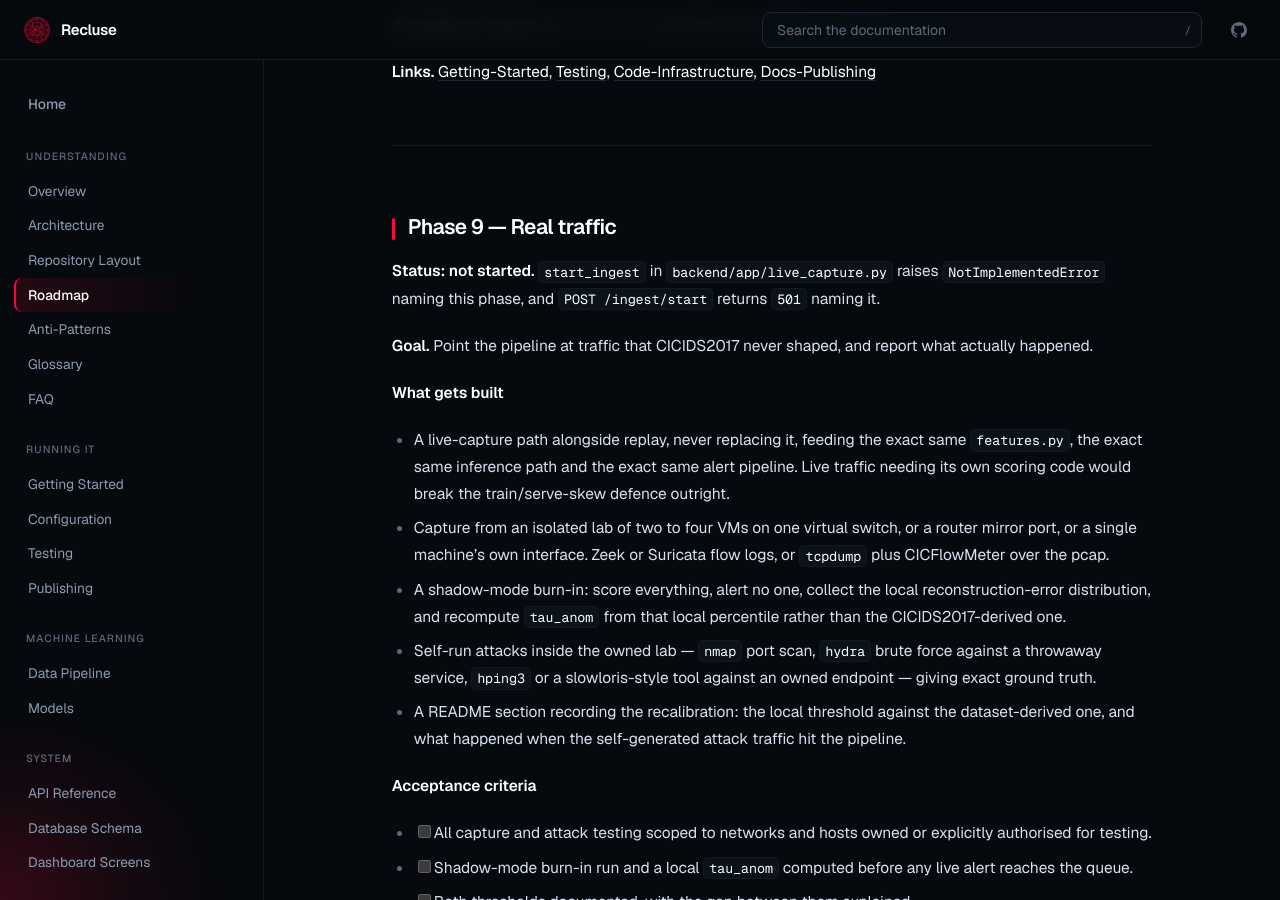
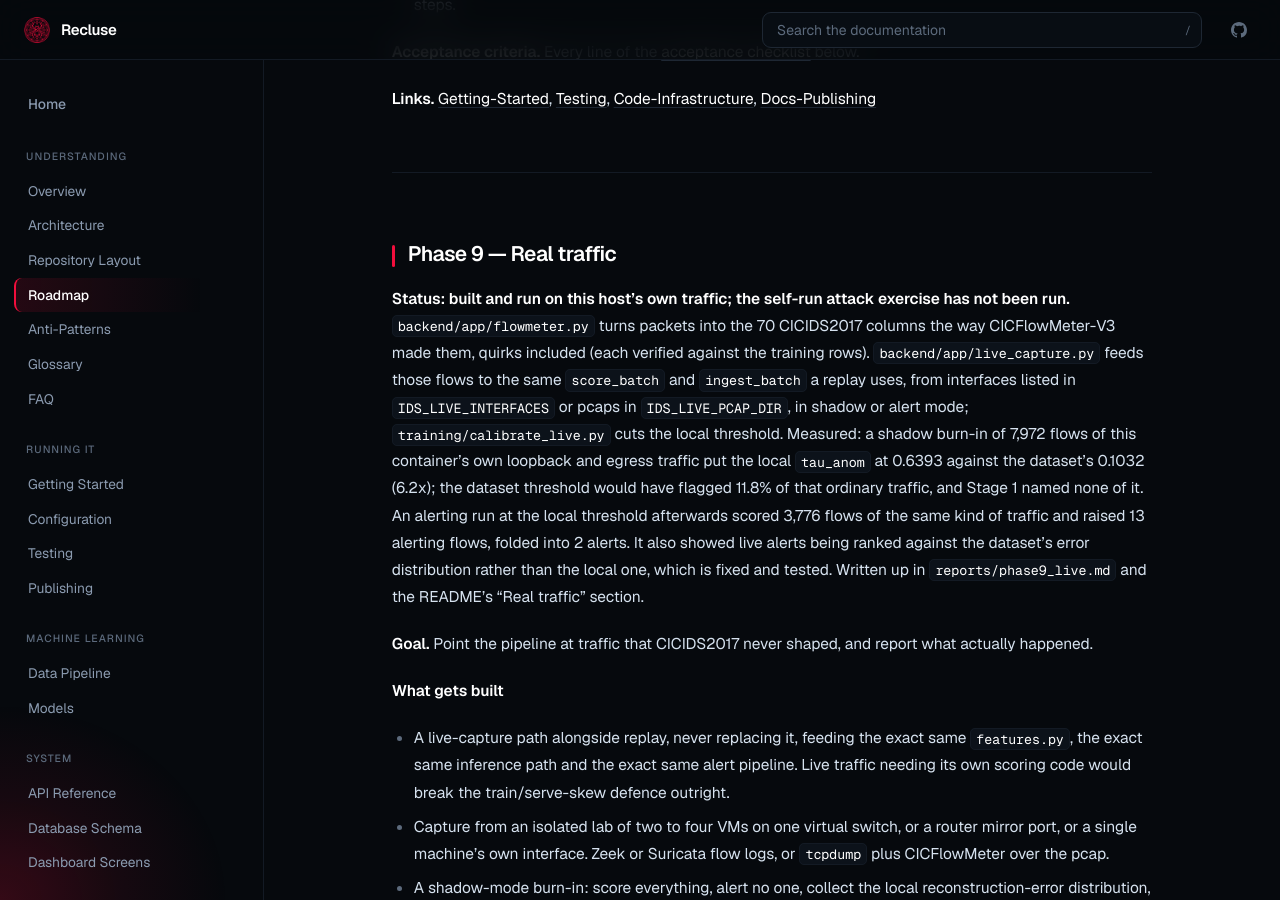
Before and after one commit to Team-Arachnid/recluse, a Jekyll site: the page built from docs/Roadmap.md, in a window 1280 px wide and 900 px high, scrolled down 24172 px. Built offline with Jekyll 4.4.1, drawn with Linux system fonts in a browser that asks for light colours; our own code applies the rules of GitHub Pages for plain Markdown files; some of the changed text lies outside the part shown.

Commit message:
Phase 9: burn-in on this host, both thresholds documented
A shadow-mode burn-in on this container's own loopback and egress
interfaces (not promiscuous), its own dashboard sessions, API calls and
package-index lookups: 7,972 flows. The local tau_anom is 0.6393
against the dataset's 0.1032 (6.2x); the CICIDS2017 threshold would
have flagged 11.8% of this ordinary traffic, and Stage 1 none of it.
reports/phase9_live.md is the calibration's write-up, including the
hosts and services the window was cut from.

Alert mode at the local threshold for five minutes of the same traffic
scored 3,776 flows and raised 13 alerting flows (0.34%), folded into 2
alerts -- the run that exposed the ranking bug fixed in the previous
commit. The alerting run after the fix had only the local API traffic
to watch, because the dashboard's dev server had stopped, and raised
nothing in 1,168 flows; the corrected ranking is pinned by a test
rather than by a live alert, and the README says so.

The README gains its "Real traffic (Phase 9)" section and the Roadmap
ticks three of Phase 9's four checklist lines. The fourth, the self-run
attack exercise, stays open: it belongs in an isolated lab the operator
owns, and it was not run here.

Co-Authored-By: Claude Opus 5.5 <noreply@anthropic.com>
Claude-Session: https://claude.ai/code/session_01UEBD8iKY1KGSPiWun3ah41

```diff
--- a/docs/Roadmap.md
+++ b/docs/Roadmap.md
@@ -7,9 +7,9 @@ built under, and the full acceptance checklist that Phase 8 is measured
 against. It is for anyone picking up the next piece of work, and for anyone
 auditing a claim made elsewhere in these docs against reality.
 
-**Status as of this writing: Phases 0 through 8 complete; Phase 9 is next.**
-Every v1 endpoint but one returns live data; `POST /ingest/start` belongs to
-Phase 9 and answers `501` naming it. Phases 1 through 8 have been run end to end
+**Status as of this writing: Phases 0 through 8 complete; Phase 9 built and run
+on this host's own traffic, with its self-run attack exercise still to do.**
+Every v1 endpoint returns live data. Phases 1 through 8 have been run end to end
 against the real 2.83M-row CICIDS2017 release; their numbers below are measured,
 not estimated. Both models are trained and fused by one rule that the serving
 path and the hold-out evaluation share, so the two-stage claim is measured as a
@@ -37,9 +37,10 @@ precedence over the release.
 | 6 | Frontend | Seven screens: triage queue, alert detail, live monitor, model performance, drift, feedback, analytics | Full walkthrough: replay, open an alert, read why / what / how-to-fix, submit a verdict, see it reflected downstream | **done** — `scripts/phase6_checkpoint.py` |
 | 7 | Drift and active learning | Nightly PSI job, guarded benign re-fit, champion/challenger retraining, full scoring audit trail | PSI snapshots stored and a challenger evaluated against the champion on the same held-out set | **done** — `reports/phase7_retrain.md` |
 | 8 | Packaging | `docker compose up` with models pre-loaded, `make seed`, parity and contract tests, complete README | Every line of the acceptance checklist below is true | **done** — the checklist below |
-| 9 | Real traffic | Live-capture path into the same feature module, shadow-mode burn-in, locally recomputed `tau_anom`, self-run attacks | Burn-in complete with both thresholds documented, and at least one self-run attack per testable family caught and explained end to end | not started |
+| 9 | Real traffic | Live-capture path into the same feature module, shadow-mode burn-in, locally recomputed `tau_anom`, self-run attacks | Burn-in complete with both thresholds documented, and at least one self-run attack per testable family caught and explained end to end | **partial** — burn-in done (`reports/phase9_live.md`); attack exercise not run |
 
-Phase 9 is the one phase not yet built.
+Phase 9's capture, burn-in and local threshold are built and were run here;
+its self-run attack exercise has not been.
 
 ---
 
@@ -944,9 +945,22 @@ makes the results readable.
 
 ## Phase 9 — Real traffic
 
-**Status: not started.** `start_ingest` in `backend/app/live_capture.py` raises
-`NotImplementedError` naming this phase, and `POST /ingest/start` returns `501`
-naming it.
+**Status: built and run on this host's own traffic; the self-run attack
+exercise has not been run.** `backend/app/flowmeter.py` turns packets into the
+70 CICIDS2017 columns the way CICFlowMeter-V3 made them, quirks included (each
+verified against the training rows). `backend/app/live_capture.py` feeds those
+flows to the same `score_batch` and `ingest_batch` a replay uses, from
+interfaces listed in `IDS_LIVE_INTERFACES` or pcaps in `IDS_LIVE_PCAP_DIR`, in
+shadow or alert mode; `training/calibrate_live.py` cuts the local threshold.
+Measured: a shadow burn-in of 7,972 flows of this container's own loopback and
+egress traffic put the local `tau_anom` at 0.6393 against the dataset's 0.1032
+(6.2x); the dataset threshold would have flagged 11.8% of that ordinary traffic,
+and Stage 1 named none of it. An alerting run at the local threshold afterwards
+scored 3,776 flows of the same kind of traffic and raised 13 alerting flows,
+folded into 2 alerts. It also showed live alerts being ranked against the
+dataset's error distribution rather than the local one, which is fixed and
+tested. Written up in `reports/phase9_live.md` and the README's "Real traffic"
+section.
 
 **Goal.** Point the pipeline at traffic that CICIDS2017 never shaped, and
 report what actually happened.
@@ -972,11 +986,11 @@ report what actually happened.
 
 **Acceptance criteria**
 
-- [ ] All capture and attack testing scoped to networks and hosts owned or
+- [x] All capture and attack testing scoped to networks and hosts owned or
       explicitly authorised for testing.
-- [ ] Shadow-mode burn-in run and a local `tau_anom` computed before any live
+- [x] Shadow-mode burn-in run and a local `tau_anom` computed before any live
       alert reaches the queue.
-- [ ] Both thresholds documented, with the gap between them explained.
+- [x] Both thresholds documented, with the gap between them explained.
 - [ ] At least one self-run attack per testable family caught and correctly
       explained end to end.
 
@@ -1117,14 +1131,22 @@ true.
 
 ### Real-world testing (Phase 9, optional but strongly recommended)
 
-- [ ] All capture and attack testing scoped to networks and hosts owned or
-      explicitly authorised for testing
-- [ ] Shadow-mode burn-in run and a local `tau_anom` computed before any live
-      alert reaches the queue
-- [ ] Both thresholds — dataset-derived and local — documented, with the gap
-      between them explained
+- [x] All capture and attack testing scoped to networks and hosts owned or
+      explicitly authorised for testing *(capture ran only on this container's
+      own interfaces, without promiscuous mode; the API captures only on
+      interfaces in `IDS_LIVE_INTERFACES` and reads pcaps only from
+      `IDS_LIVE_PCAP_DIR` — `test_an_interface_outside_the_allow_list_is_refused`,
+      `test_a_pcap_outside_the_capture_directory_is_refused`)*
+- [x] Shadow-mode burn-in run and a local `tau_anom` computed before any live
+      alert reaches the queue *(alert mode answers 409 until a calibration
+      exists for the serving Stage 2 model —
+      `test_alert_mode_is_refused_before_a_burn_in`; `reports/phase9_live.md`)*
+- [x] Both thresholds — dataset-derived and local — documented, with the gap
+      between them explained *(README "Real traffic", `reports/phase9_live.md`,
+      and side by side on the Live screen)*
 - [ ] At least one self-run attack per testable family caught and correctly
-      explained end to end
+      explained end to end *(not run in this session: it belongs in an isolated
+      lab you own, with the capture in alert mode on that lab's interface)*
 
 ### Docs
 
@@ -1137,7 +1159,7 @@ true.
       TLS, so its builds were given that proxy's CA through an uncommitted
       override; nothing committed depends on it)*
 
-Every box outside Phase 9's is ticked, each naming the test, report or run that
-makes it true; the frontend lines quote test names from
-`frontend/src/pages/screens.test.tsx`. Phase 9's four stay open until the live
-capture path exists.
+Every box is ticked but one, each naming the test, report or run that makes it
+true; the frontend lines quote test names from
+`frontend/src/pages/screens.test.tsx`. The open one is Phase 9's self-run attack
+exercise, which has to happen in a lab you own.
--- a/frontend/src/pages/SystemHealth.tsx
+++ b/frontend/src/pages/SystemHealth.tsx
@@ -39,7 +39,7 @@ const PHASES: ReadonlyArray<{
     id: 9,
     name: 'Live capture',
     state: 'partial',
-    note: 'Capture, the shadow burn-in and the local threshold are built. The self-run attack exercise belongs in a lab you own and has not been run.',
+    note: 'Capture, a shadow burn-in and the local threshold are built and were run on this host’s own traffic. The self-run attack exercise belongs in a lab you own and has not been run.',
   },
 ]
 
```
Also changed, not shown: reports/phase9_live.md (added, +59 -0 lines), README.md.
